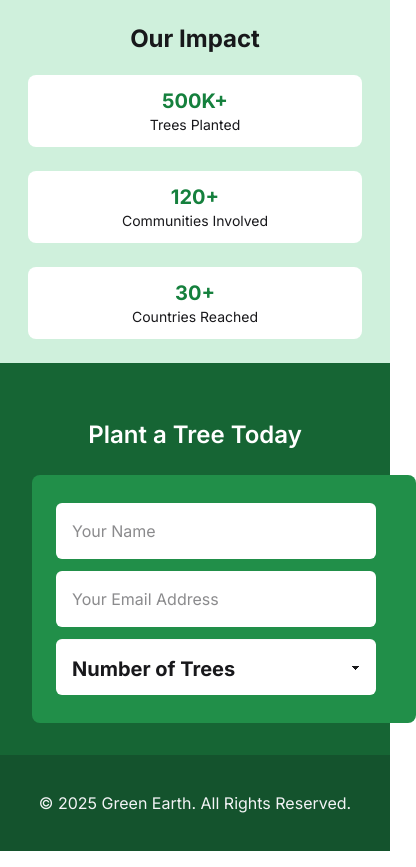
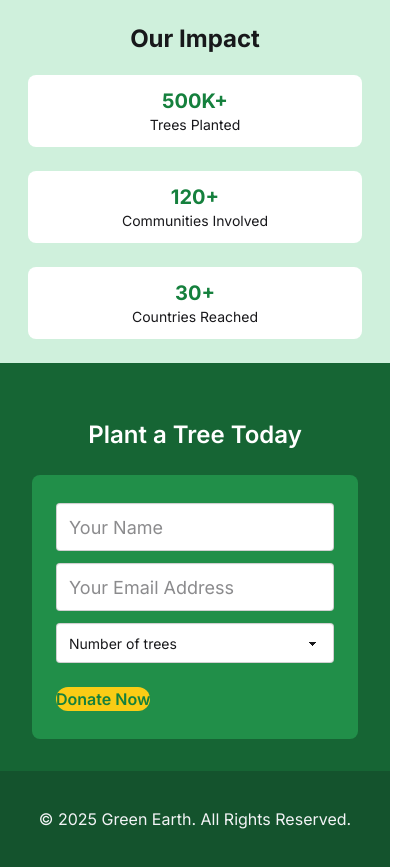
Before and after one commit to Tamanna-salma/green-Earth, a plain HTML site: page index.html in a window 390 px wide. Shown: the part 1389-2256 px from the top of the page, 416 px wide, since content can reach past the window. Drawn offline with nearby package versions, Linux system fonts and the light colour scheme.

Commit message:
responsive updated

```diff
--- a/index.html
+++ b/index.html
@@ -26,7 +26,8 @@
 <body class="font-family">
     <header>
         <div class="bg-[#15803d] sm:py-7 md:py-7 sm:10 md:p-10">
-            <nav class="sm:flex-row md:flex sm:justify-center md:justify-between sm:items-center text-white font-semibold">
+            <nav
+                class="sm:flex-row md:flex sm:justify-center md:justify-between sm:items-center text-white font-semibold">
                 <h1 class=" text-sm md:text-xl">Green Earth</h1>
                 <ul class="flex md:gap-5 sm:mt-3">
                     <li><a href="#"></a>About</li>
@@ -34,7 +35,9 @@
                     <li><a href="#"></a>Plant a Tree</li>
 
                 </ul>
-                <button class="rounded-full md:rounded-full p-2 bg-[#facc15] text-[#15803D] font-semibold mt-3 hover:bg-lime-200">Plant a
+                <button
+                    class="rounded-full md:rounded-full p-2 bg-[#facc15] text-[#15803D] font-semibold mt-3 hover:bg-lime-200">Plant
+                    a
                     Tree</button>
             </nav>
 
@@ -49,7 +52,9 @@
                 <h2 class="font-bold text-xl md:text-4xl sm:py-3">Plant a Tree, Grow a Future</h2>
                 <p class=" md:text-base font-normal text-gray-500 mt-4">Join our mission to plant 1 million trees and
                     make the Earth greener for future generations.</p>
-                <button class="rounded-full p-3 bg-[#facc15] text-[#15803D] font-bold mt-5 hover:bg-lime-600 hover:text-white">Get Involved</button>
+                <button
+                    class="rounded-full p-3 bg-[#facc15] text-[#15803D] font-bold mt-5 hover:bg-lime-600 hover:text-white">Get
+                    Involved</button>
             </div>
             <div><img src="./hero-leaf2.png" alt=""></div>
 
@@ -58,7 +63,7 @@
     </main>
 
     <!-- Choose Your Trees*** -->
-     <section class="bg-[#f0fdf4] py-8">
+    <section class="bg-[#f0fdf4] py-8">
         <h2 class="text-center font-bold text-2xl">Choose Your Trees</h2>
         <div class="parent-div flex justify-between items-center p-9">
             <div id="CateGories">
@@ -72,7 +77,7 @@
 
         </div>
 
-     </section>
+    </section>
 
     <!-- section Campaign*** -->
 
@@ -133,21 +138,22 @@
             <h3>Plant a Tree Today</h3>
         </div>
 
-        <div class="bg-[#218f49] mx-auto w-96 rounded-lg py-7 p-6">
+        <div class="bg-[#218f49] mx-auto md:w-96 rounded-lg py-7 p-6 space-y-3">
 
-            <label class="space-y-3" for="">
-                <input class="bg-white  border-none rounded-md w-80 h-14 py-4 p-4" type="text" name="" id=""
-                    placeholder="Your Name">
+            <label class="floating-label">
+                <input type="text" placeholder="Your Name" class="input input-lg" /></label>
 
-                <input class="bg-white border-none rounded-md w-80 h-14 py-4 p-4" type="email" name="" id=""
-                    placeholder="Your Email Address">
-                <select class="select bg-white border-none rounded-md w-80 h-14 py-4 p-4 text-xl font-bold">
-                    <option disabled selected>Number of Trees</option>
-                    <option>Mango</option>
-                    <option>Apple</option>
+                <label class="floating-label">
+                    <input type="text" placeholder="Your Email Address" class="input input-lg" /></label>
 
-                </select>
-            </label>
+                    <select class="select">
+                        <option disabled selected>Number of trees</option>
+                        <option>1.Mango trees</option>
+                        <option>2.Apple trees</option>
+
+                    </select>
+
+                    <button class="rounded-full sm:w-72 md:w-80 md:h-10 bg-[#facc15] text-[#15803D] font-semibold mt-3 hover:bg-lime-600">Donate Now</button> </label>
         </div>
     </section>
 
```
